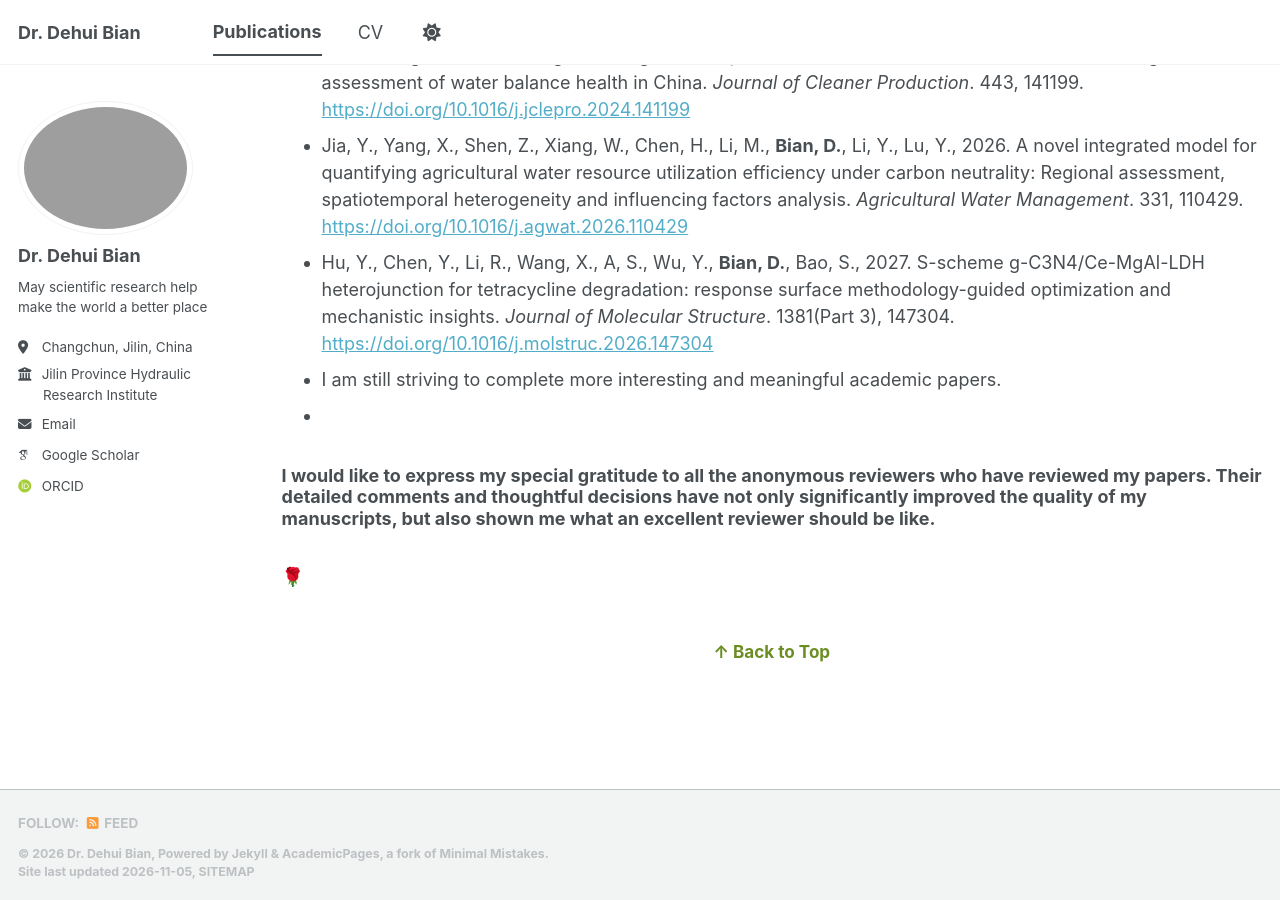
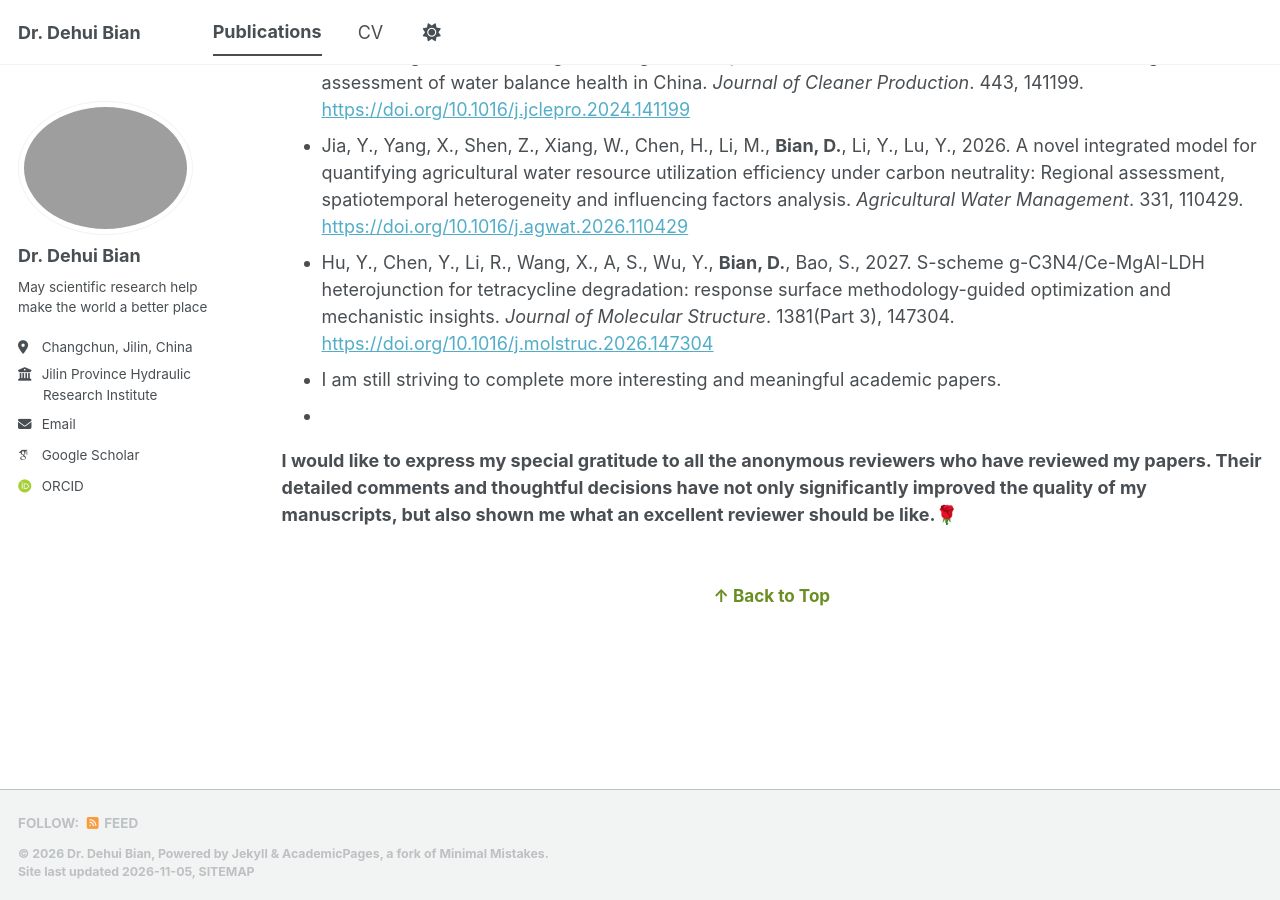
Before and after one commit to DehuiBian/dehuibian.github.io, a Jekyll site: the page built from _pages/publications.html, in a window 1280 px wide and 900 px high, scrolled down 2460 px. Built offline with Jekyll 4.4.1, drawn with Linux system fonts in a browser that asks for light colours; some web fonts are replaced; a script bundle is joined from its source files by our own code; library files that are not in the unit come from our copies.

Commit message:
publications.html

```diff
--- a/_pages/publications.html
+++ b/_pages/publications.html
@@ -120,7 +120,7 @@ author_profile: true
   <li>Jia, Y., Yang, X., Shen, Z., Xiang, W., Chen, H., Li, M., <strong>Bian, D.</strong>, Li, Y., Lu, Y., 2026. A novel integrated model for quantifying agricultural water resource utilization efficiency under carbon neutrality: Regional assessment, spatiotemporal heterogeneity and influencing factors analysis. <em>Agricultural Water Management</em>. 331, 110429. <a href="https://doi.org/10.1016/j.agwat.2026.110429">https://doi.org/10.1016/j.agwat.2026.110429</a></li>
   <li>Hu, Y., Chen, Y., Li, R., Wang, X., A, S., Wu, Y., <strong>Bian, D.</strong>, Bao, S., 2027. S-scheme g-C3N4/Ce-MgAl-LDH heterojunction for tetracycline degradation: response surface methodology-guided optimization and mechanistic insights. <em>Journal of Molecular Structure</em>. 1381(Part 3), 147304. <a href="https://doi.org/10.1016/j.molstruc.2026.147304">https://doi.org/10.1016/j.molstruc.2026.147304</a></li>
   <li>I am still striving to complete more interesting and meaningful academic papers.<li></ul>
-  <h3><strong>I would like to express my special gratitude to all the anonymous reviewers who have reviewed my papers. Their detailed comments and thoughtful decisions have not only significantly improved the quality of my manuscripts, but also shown me what an excellent reviewer should be like.<strong><h3><span class="rose-inline"><span class="rose" style="animation-duration:2.2s;">🌹</span></span>
+  <strong>I would like to express my special gratitude to all the anonymous reviewers who have reviewed my papers. Their detailed comments and thoughtful decisions have not only significantly improved the quality of my manuscripts, but also shown me what an excellent reviewer should be like.<strong><span class="rose-inline"><span class="rose" style="animation-duration:2.2s;">🌹</span></span>
 
 <div style="text-align:center; margin:3rem 0 2rem;">
   <a href="#" style="color:#6b8e23; text-decoration:none; font-size:0.95rem;">↑ Back to Top</a>
```
